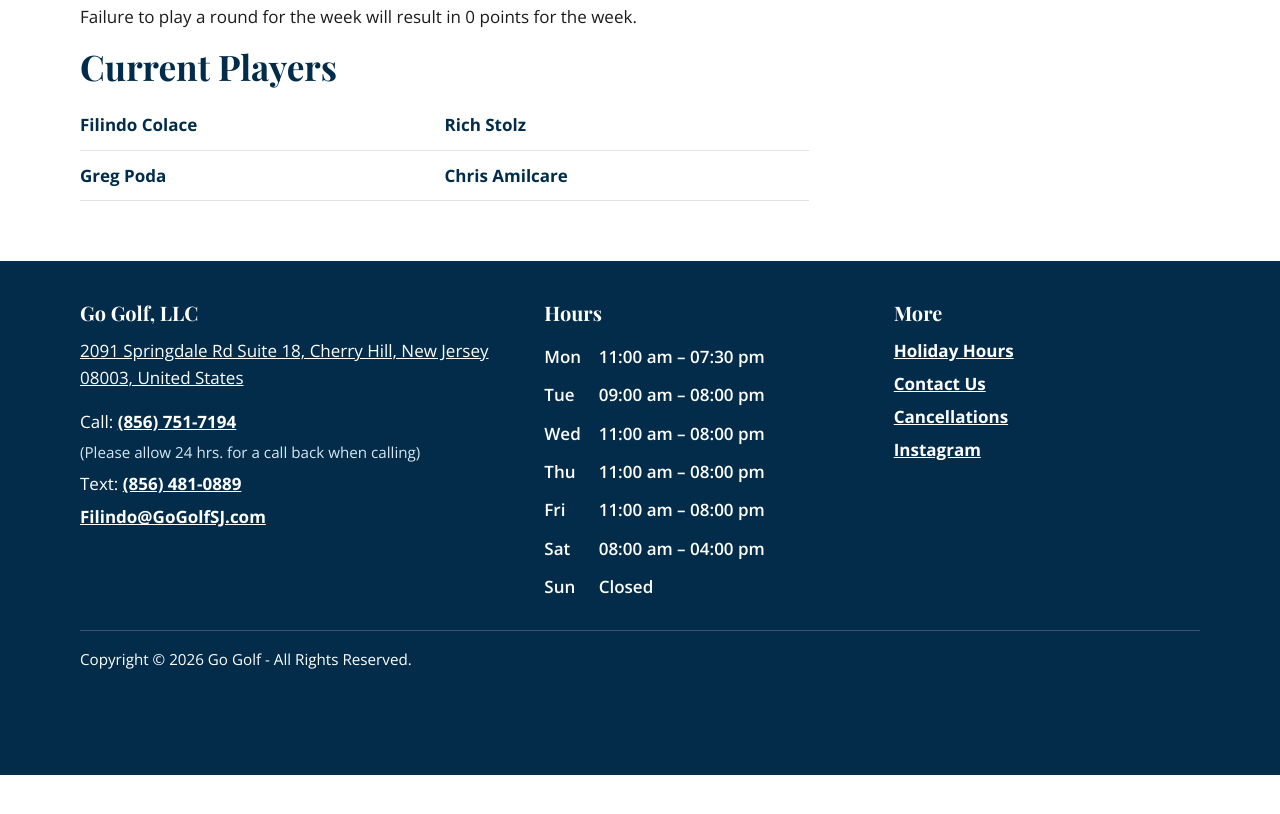
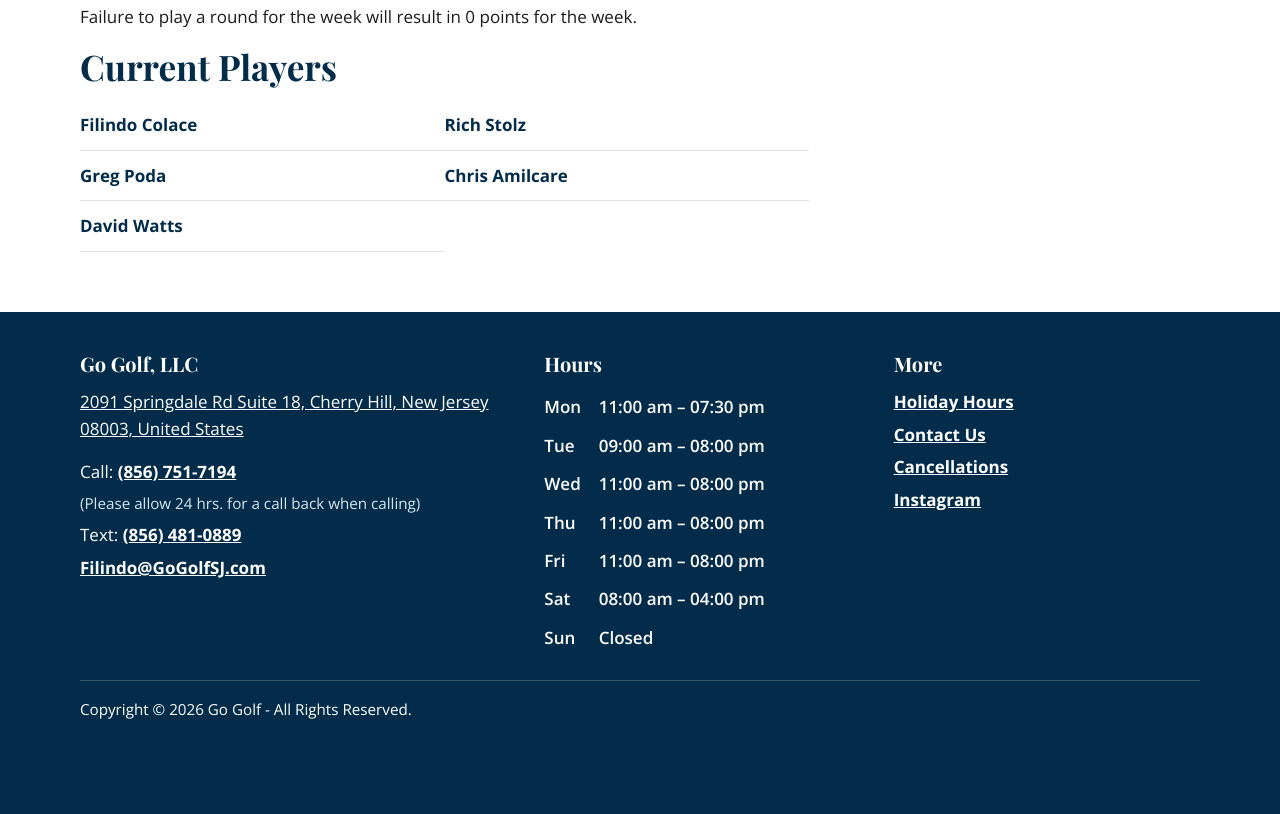
Before and after one commit to GoGolfLLC/Gogolf-website, a plain HTML site: page leagues/index.html in a window 1280 px wide. Shown: the part 1157-1971 px from the top of the page. Before the commit the page ends 1932 px from the top, so only its background shows below. Drawn offline with Linux system fonts and the light colour scheme.

Commit message:
Add David Watts to the league roster.
He is listed after Chris Amilcare in Current Players.

Co-authored-by: Cursor Agent <cursoragent@cursor.com>
Co-authored-by: GoGolfLLC <GoGolfLLC@users.noreply.github.com>

```diff
--- a/leagues/index.html
+++ b/leagues/index.html
@@ -87,6 +87,7 @@
           <li>Rich Stolz</li>
           <li>Greg Poda</li>
           <li>Chris Amilcare</li>
+          <li>David Watts</li>
           </ul>
         </div>
       </div>
```
